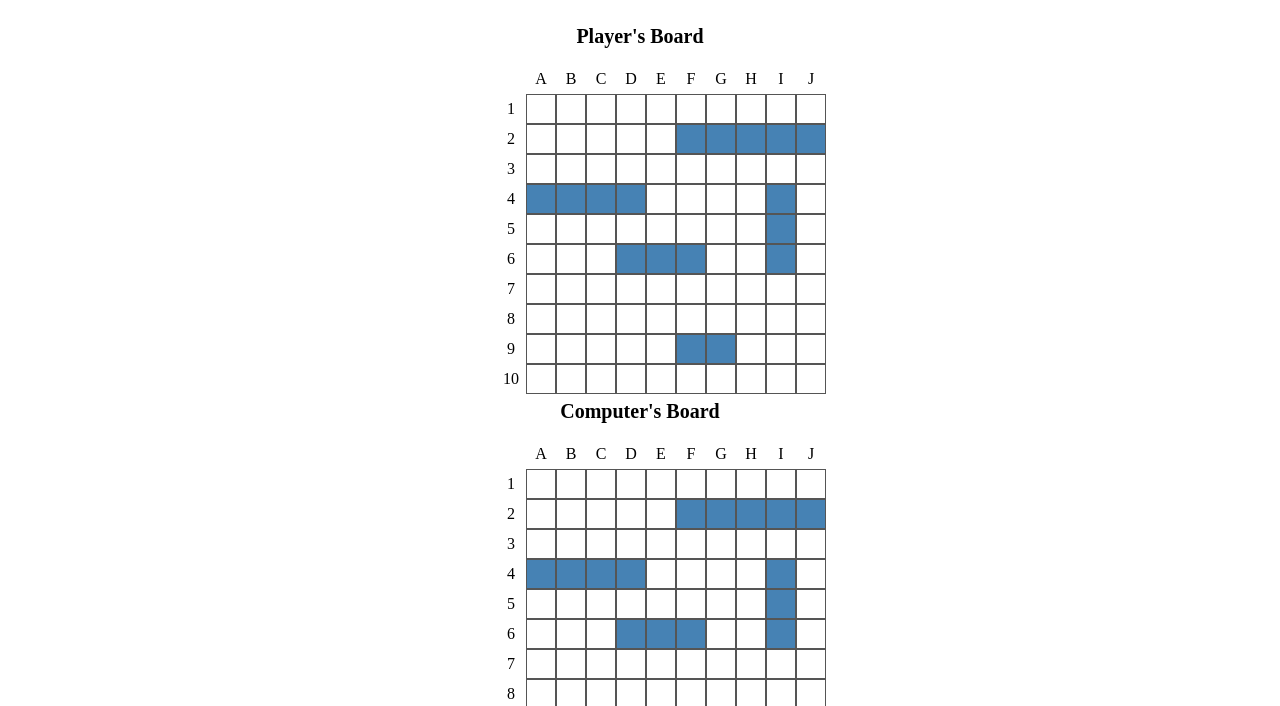
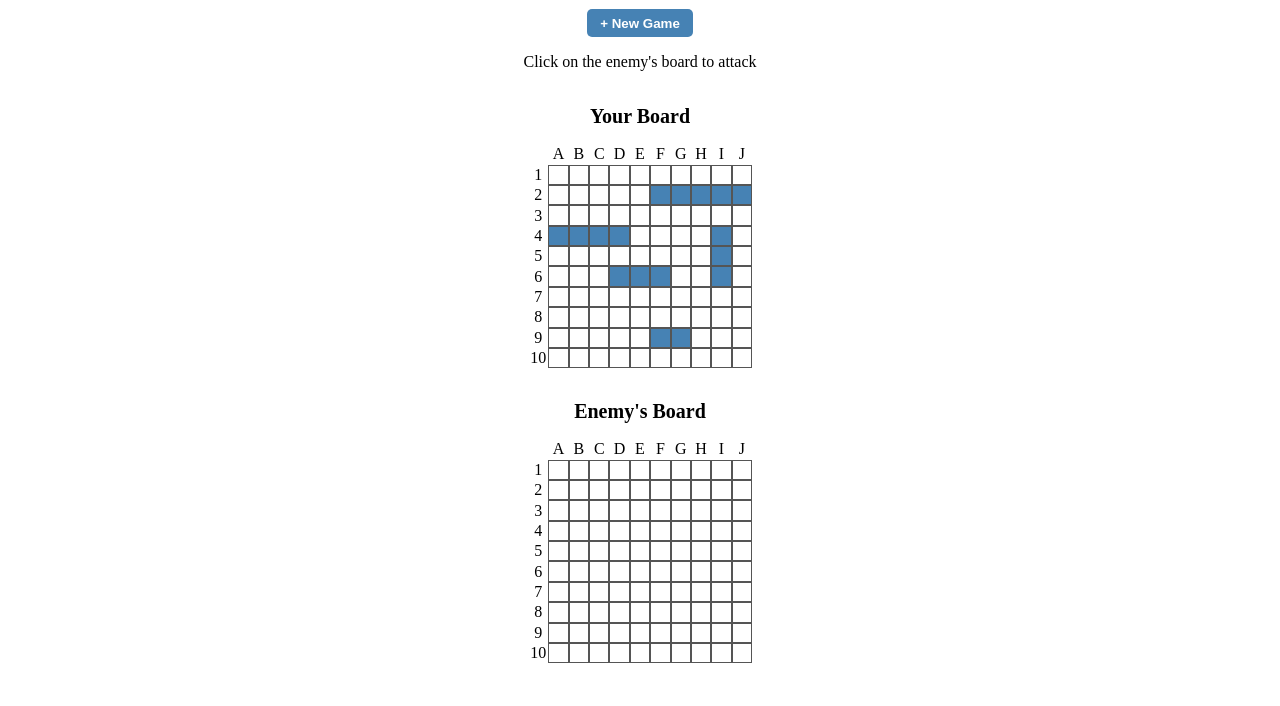
Before and after one commit to jcidp/battleship, a website built with webpack: page dist/index.html in a window 1280 px wide. Shown: the part 60-766 px from the top of the page. Built offline with nearby package versions, Linux system fonts and the light colour scheme.

Commit message:
Build UI to play a game

```diff
--- a/src/index.js
+++ b/src/index.js
@@ -1,8 +1,7 @@
 import "./style.scss";
-import { renderPageLayout, renderInitialScreen } from "./modules/dom";
+import domController from "./modules/dom";
 import gameController from "./modules/game";
 import events from "./modules/pubsub";
 
-renderPageLayout();
+domController.renderPageLayout();
 gameController.setupGame();
-renderInitialScreen();
--- a/src/modules/dom.js
+++ b/src/modules/dom.js
@@ -1,6 +1,110 @@
-import gameController from "./game";
 import { createElement, renderLinkIcon } from "./helpers";
 import events from "./pubsub";
+
+const domController = (() => {
+  let boards;
+
+  function setupBoards(newBoards) {
+    boards = newBoards;
+  }
+
+  function getCoordinatesFromIndexes(row, col) {
+    return `${String.fromCharCode(col + 65)}${row + 1}`;
+  }
+
+  function display(message) {
+    const text = document.querySelector(".display__text");
+    text.textContent = message;
+  }
+
+  function showGameOver(winner) {
+    display(`The game is over. ${winner.name} won!`);
+  }
+
+  function attackCell(e) {
+    events.emit("playerAttack", e.target.dataset.coordinates);
+  }
+
+  function renderBoard(board, player) {
+    const boardContainer = createElement("div", null, `${player} board`);
+    for (let i = 0; i < 11; i++) {
+      const colLabel = createElement("div", null, "label col");
+      colLabel.appendChild(
+        createElement("span", i === 0 ? "" : String.fromCharCode(i + 64)),
+      );
+      boardContainer.appendChild(colLabel);
+    }
+    board.forEach((row, i) => {
+      const rowLabel = createElement("div", null, "label row");
+      rowLabel.appendChild(createElement("span", i + 1));
+      boardContainer.appendChild(rowLabel);
+      row.forEach((cell, j) => {
+        let classes = "cell";
+        if (cell.attacked) classes += " attacked";
+        if (cell.ship && player === "player") classes += " ship";
+        const coordinates = getCoordinatesFromIndexes(i, j);
+        const cellElement = createElement("div", null, classes, [
+          ["data-coordinates", coordinates],
+        ]);
+        if (player === "computer") {
+          cellElement.addEventListener("click", attackCell);
+          if (cell.attacked && cell.ship) cellElement.classList.add("ship");
+        }
+        boardContainer.appendChild(cellElement);
+      });
+    });
+    return boardContainer;
+  }
+
+  function renderInitialScreen() {
+    const main = document.querySelector("main");
+
+    const controlSection = createElement("section", null, "controls");
+    const btn = createElement("button", "+ New Game", "new-game");
+    btn.addEventListener("click", restartGame);
+    controlSection.appendChild(btn);
+    const textDisplay = createElement("div", null, "display");
+    textDisplay.appendChild(
+      createElement(
+        "p",
+        "Click on the enemy's board to attack",
+        "display__text",
+      ),
+    );
+    controlSection.appendChild(textDisplay);
+    main.appendChild(controlSection);
+
+    const playerSection = createElement("section");
+    playerSection.appendChild(createElement("h2", "Your Board"));
+    playerSection.appendChild(renderBoard(boards.player, "player"));
+    main.appendChild(playerSection);
+
+    const enemySection = createElement("section");
+    enemySection.appendChild(createElement("h2", "Enemy's Board"));
+    enemySection.appendChild(renderBoard(boards.computer, "computer"));
+    main.appendChild(enemySection);
+
+    events.on("gameOver", showGameOver);
+  }
+
+  function cleanElement(parent) {
+    let child = parent.firstElementChild;
+    while (child) {
+      parent.removeChild(child);
+      child = parent.firstElementChild;
+    }
+  }
+
+  function updateScreen() {
+    const main = document.querySelector("main");
+    cleanElement(main);
+    renderInitialScreen();
+  }
+
+  function restartGame() {
+    events.emit("restartGame");
+    updateScreen();
+  }
 
   function renderPageLayout() {
     const body = document.querySelector("body");
@@ -26,55 +130,17 @@ function renderPageLayout() {
     );
     footer.appendChild(a);
     body.appendChild(footer);
+
+    events.on("gameStarted", setupBoards);
+    events.on("gameStarted", renderInitialScreen);
+    events.on("turnEnd", updateScreen);
   }
 
-function getCoordinatesFromIndexes(row, col) {
-  return `${String.fromCharCode(col + 65)}${row + 1}`;
-}
+  return {
+    renderPageLayout,
+    renderInitialScreen,
+    updateScreen,
+  };
+})();
 
-function renderBoard(board, player) {
-  const boardContainer = createElement("div", null, `${player} board`);
-  for (let i = 0; i < 11; i++) {
-    const colLabel = createElement("div", null, "label col");
-    colLabel.appendChild(
-      createElement("span", i === 0 ? "" : String.fromCharCode(i + 64)),
-    );
-    boardContainer.appendChild(colLabel);
-  }
-  board.forEach((row, i) => {
-    const rowLabel = createElement("div", null, "label row");
-    rowLabel.appendChild(createElement("span", i + 1));
-    boardContainer.appendChild(rowLabel);
-    row.forEach((cell, j) => {
-      let classes = "cell";
-      if (cell.attacked) classes += " attacked";
-      if (cell.ship) classes += " ship";
-      const coordinates = getCoordinatesFromIndexes(i, j);
-      boardContainer.appendChild(
-        createElement("div", null, classes, [
-          ["data-coordinates", coordinates],
-        ]),
-      );
-    });
-  });
-  return boardContainer;
-}
-
-function renderInitialScreen() {
-  const playerBoard = gameController.getPlayer().getBoard();
-  const computerBoard = gameController.getComputer().getBoard();
-
-  const main = document.querySelector("main");
-
-  const playerSection = createElement("section");
-  playerSection.appendChild(createElement("h2", "Player's Board"));
-  playerSection.appendChild(renderBoard(playerBoard, "player"));
-  main.appendChild(playerSection);
-
-  const enemySection = createElement("section");
-  enemySection.appendChild(createElement("h2", "Computer's Board"));
-  enemySection.appendChild(renderBoard(computerBoard, "computer"));
-  main.appendChild(enemySection);
-}
-
-export { renderPageLayout, renderInitialScreen };
+export default domController;
--- a/src/modules/game.js
+++ b/src/modules/game.js
@@ -1,8 +1,10 @@
 import Player from "./player";
+import events from "./pubsub";
 
 const gameController = (() => {
   let player;
   let computer;
+  let activeGame = false;
 
   const getPlayer = () => player;
   const getComputer = () => computer;
@@ -15,36 +17,49 @@ const gameController = (() => {
     player.board.placeShip("F9", "G9");
   };
 
-  const setupGame = () => {
-    player = new Player("player1");
-    computer = new Player("computer");
-
-    createPlayerShips(player);
-    createPlayerShips(computer);
-  };
-
   const gameOver = (winner) => {
-    console.log(`${winner.name} has won!`);
-    return winner;
+    console.log(`${winner.name} won!`);
+    activeGame = false;
+    events.emit("gameOver", winner);
   };
 
   const computerTurn = () => {
     const enemy = getPlayer();
     getComputer().makeRandomAttack(enemy);
+    events.emit("turnEnd");
     if (enemy.board.haveAllShipsSunk()) {
-      gameOver(getPlayer());
+      gameOver(getComputer());
     }
   };
 
   const playTurn = (coordinates) => {
+    if (!activeGame) return;
     const enemy = getComputer();
-    getPlayer().attack(enemy, coordinates);
+    const validCoordinates = getPlayer().attack(enemy, coordinates);
+    if (!validCoordinates) return;
+    events.emit("turnEnd");
 
     if (enemy.board.haveAllShipsSunk()) {
       gameOver(getPlayer());
       return;
     }
     computerTurn();
+  };
+
+  const setupGame = () => {
+    player = new Player("You");
+    computer = new Player("The enemy");
+    activeGame = true;
+
+    createPlayerShips(player);
+    createPlayerShips(computer);
+
+    events.on("playerAttack", playTurn);
+    events.emit("gameStarted", {
+      player: getPlayer().getBoard(),
+      computer: getComputer().getBoard(),
+    });
+    events.on("restartGame", setupGame);
   };
 
   return {
--- a/src/modules/gameboard.js
+++ b/src/modules/gameboard.js
@@ -36,7 +36,7 @@ class Gameboard {
   }
 
   static getIndexesFromCoordinates(coordinates) {
-    return [coordinates.charCodeAt(0) - 65, +coordinates[1] - 1];
+    return [coordinates.charCodeAt(0) - 65, +coordinates.slice(1) - 1];
   }
 
   getCoordinates(coordinates) {
--- a/src/modules/player.js
+++ b/src/modules/player.js
@@ -9,9 +9,10 @@ class Player {
 
   attack(enemy, coordinates) {
     const shotNumber = this.constructor.getNumberFromCoordinates(coordinates);
-    if (!this.shotsAvailable.includes(shotNumber)) return;
+    if (!this.shotsAvailable.includes(shotNumber)) return false;
     enemy.board.receiveAttack(coordinates);
     this.shotsAvailable = this.shotsAvailable.filter((n) => n !== shotNumber);
+    return true;
   }
 
   static getNumberFromCoordinates(coordinates) {
--- a/src/modules/pubsub.js
+++ b/src/modules/pubsub.js
@@ -19,7 +19,7 @@ const events = (() => {
 
   const emit = (eventName, data) => {
     if (!Object.prototype.hasOwnProperty.call(events, eventName)) return;
-    events[eventName].forEach((fn) => fn[data]);
+    events[eventName].forEach((fn) => fn(data));
   };
 
   return {
--- a/src/style.scss
+++ b/src/style.scss
@@ -1,6 +1,6 @@
 $primary-color: steelblue;
 $secondary-color: #555;
-$highlight-color: purple;
+$highlight-color: #fa3232;
 $primary-fc: black;
 $secondary-fc: white;
 
@@ -16,6 +16,11 @@ body {
   display: grid;
   grid-template-rows: max-content 1fr max-content;
   height: 100lvh;
+}
+
+main {
+  width: min(70ch, 100% - 4rem);
+  margin-inline: auto;
 }
 
 header {
@@ -47,7 +52,7 @@ footer {
 // Game view
 
 section {
-  margin-top: 2em;
+  margin-top: 1em;
 
   h2 {
     font-size: 1.25rem;
@@ -55,13 +60,38 @@ section {
   }
 }
 
+// Controls
+
+.controls {
+  display: grid;
+  justify-content: center;
+  row-gap: 1em;
+
+  .new-game {
+    width: fit-content;
+    padding: 0.5em 1em;
+    margin: 0 auto;
+    border-radius: 5px;
+    border: none;
+    background-color: $primary-color;
+    color: $secondary-fc;
+    font-weight: bold;
+  }
+
+  .display {
+    min-height: 2.25rem;
+  }
+}
+
+// Boards
+
 .board {
   margin: 0 auto;
   padding: 1em;
   display: grid;
-  grid-template: repeat(11, minmax(30px, 1fr)) / repeat(11, minmax(30px, 1fr));
-  aspect-ratio: 1 / 1;
-  max-height: calc((100svh - 10em) / 2);
+  grid-template: repeat(11, minmax(10px, 1fr)) / repeat(11, minmax(10px, 1fr));
+  aspect-ratio: 1 / 1; // The position isn't right. Fix it later.
+  max-height: calc((100svh - 18em) / 2);
 
   .label {
     display: grid;
@@ -70,9 +100,22 @@ section {
 
   .cell {
     border: 1px solid $secondary-color;
+    display: grid;
+    place-content: center;
 
     &.ship {
       background-color: $primary-color;
+      &.attacked {
+        background-color: $highlight-color;
+      }
+    }
+
+    &.attacked::after {
+      content: "'";
+      width: 0.5em;
+      height: 0.5em;
+      background-color: black;
+      border-radius: 50%;
     }
   }
 }
```
Also changed, not shown: src/tests/game.test.js (+2 -2 lines), dist/index.bundle.js. Lines whose indentation alone changed are shown as unchanged.
